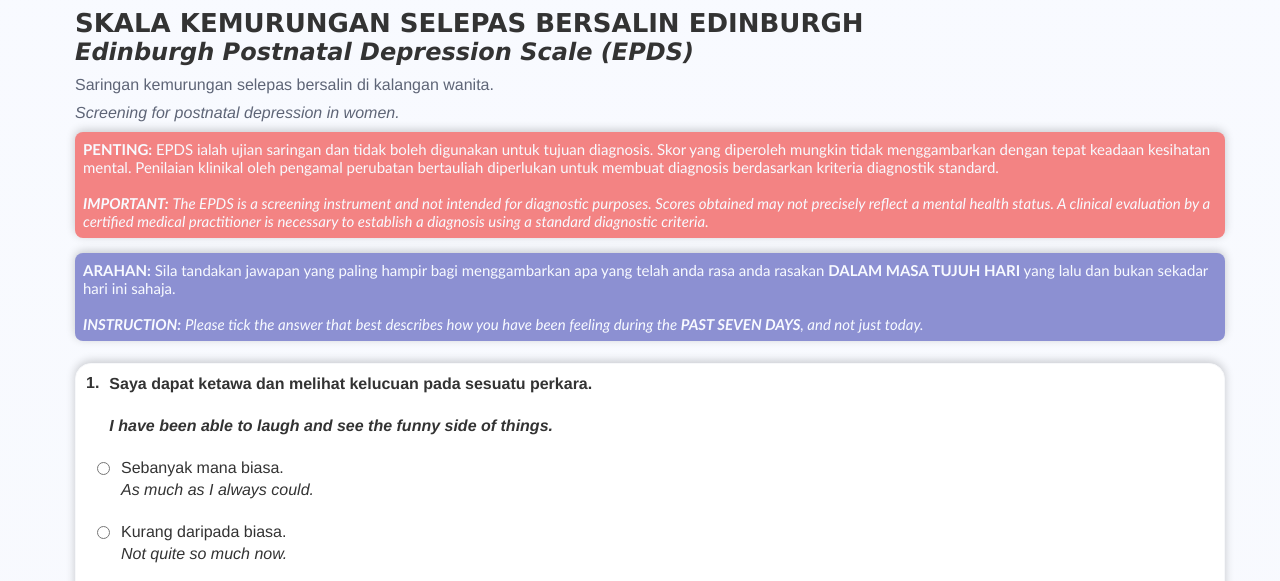
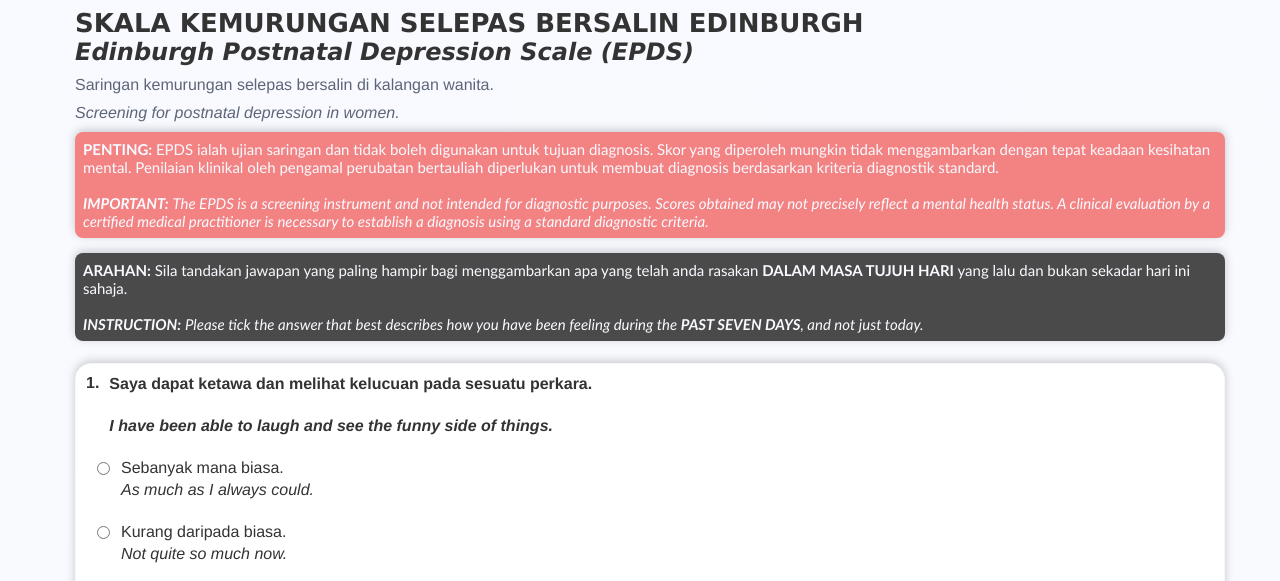
Before and after one commit to medicscores/EPDS-Malay-English-version, a plain HTML site: page index.html in a window 1280 px wide. Shown: the part 172-753 px from the top of the page. Drawn offline with Linux system fonts and the light colour scheme.

Commit message:
Update index.html

```diff
--- a/index.html
+++ b/index.html
@@ -16,7 +16,7 @@
 
     .container { width: 100%; margin: 0 auto; padding: 10px; display: inline-block; justify-content: center; }
     .textbox1 { display: block;  box-sizing: border-box;  border-radius:8px; margin-top: 5px; background-color: #f38383; color: #F8FAFF; font-family: Trebuchet MS; font-size: 15px; padding: 8px 8px; margin-bottom: 5px; width: 100%; box-shadow: 0 -2px 10px rgba(0, 0, 0, 0.2); }
-    .textbox2 { display: block;  box-sizing: border-box; border-radius:8px; margin-top: 15px; background-color: #8C90D2; color: #F8FAFF; font-family: Trebuchet MS; font-size: 15px; padding: 8px 8px; margin-bottom: 5px; width: 100%; box-shadow: 0 -2px 10px rgba(0, 0, 0, 0.2); }
+    .textbox2 { display: block;  box-sizing: border-box; border-radius:8px; margin-top: 15px; background-color: #4a4a4a; color: #F8FAFF; font-family: Trebuchet MS; font-size: 15px; padding: 8px 8px; margin-bottom: 5px; width: 100%; box-shadow: 0 -2px 10px rgba(0, 0, 0, 0.2); }
 
 p { font-family: Arial, sans serif; font-size: 15px; margin: 0; padding: 0; line-height: 1.2; }
 
@@ -82,7 +82,7 @@ button:hover{background-color: white ; color: #595959; }
   .resultBox{
     pdisplay: block; padding: 8px 8px; font-size: 16px;
     border-radius:10px; box-sizing: border-box;
-    background: #7888ab;
+    background: #4a4a4a;
     box-shadow: 0 6px 12px rgba(0,0,0,0.04);
     border:1px solid rgba(0,0,0,0.04); width: 100%;
     color: white; margin-bottom: 1px; }
@@ -119,7 +119,7 @@ button:hover{background-color: white ; color: #595959; }
 <h5><i>Screening for postnatal depression in women.</i></h5>
 
 <div class="textbox1"><strong>PENTING: </strong>EPDS ialah ujian saringan dan tidak boleh digunakan untuk tujuan diagnosis. Skor yang diperoleh mungkin tidak menggambarkan dengan tepat keadaan kesihatan mental. Penilaian klinikal oleh pengamal perubatan bertauliah diperlukan untuk membuat diagnosis berdasarkan kriteria diagnostik standard.<br><br><strong><i>IMPORTANT:</i></strong> <i>The EPDS is a screening instrument and not intended for diagnostic purposes. Scores obtained may not precisely reflect a mental health status. A clinical evaluation by a certified medical practitioner is necessary to establish a diagnosis using a standard diagnostic criteria.</i></div>
-<div class="textbox2"><strong>ARAHAN:</strong> Sila tandakan jawapan yang paling hampir bagi menggambarkan apa yang telah anda rasa anda rasakan <strong>DALAM MASA TUJUH HARI</strong> yang lalu dan bukan sekadar hari ini sahaja.<br><br><strong><i>INSTRUCTION:</i></strong> <i>Please tick the answer that best describes how you have been feeling during the <strong>PAST SEVEN DAYS</strong>, and not just today.</i></div>
+<div class="textbox2"><strong>ARAHAN:</strong> Sila tandakan jawapan yang paling hampir bagi menggambarkan apa yang telah anda rasakan <strong>DALAM MASA TUJUH HARI</strong> yang lalu dan bukan sekadar hari ini sahaja.<br><br><strong><i>INSTRUCTION:</i></strong> <i>Please tick the answer that best describes how you have been feeling during the <strong>PAST SEVEN DAYS</strong>, and not just today.</i></div>
 
 
 
```
